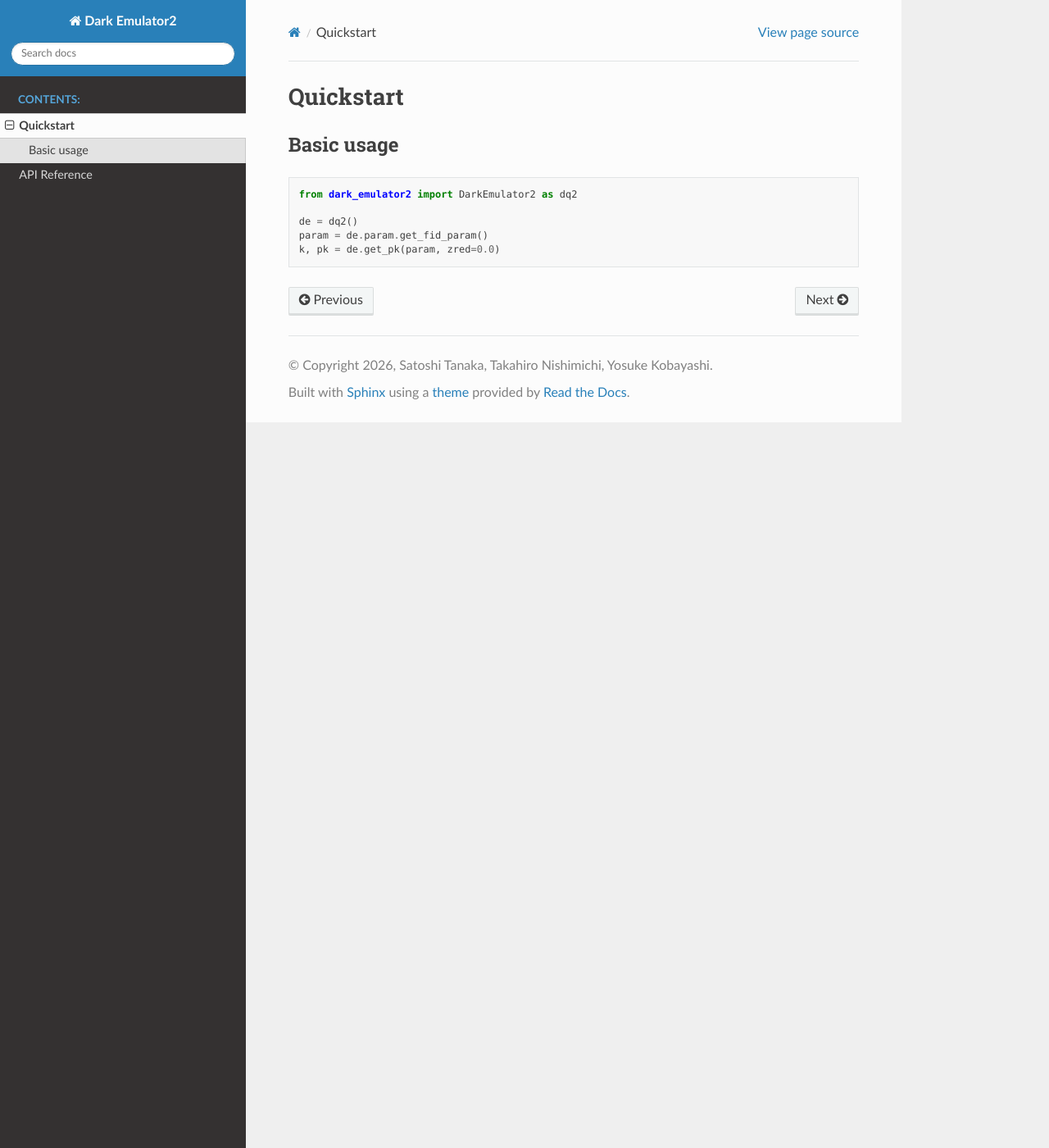
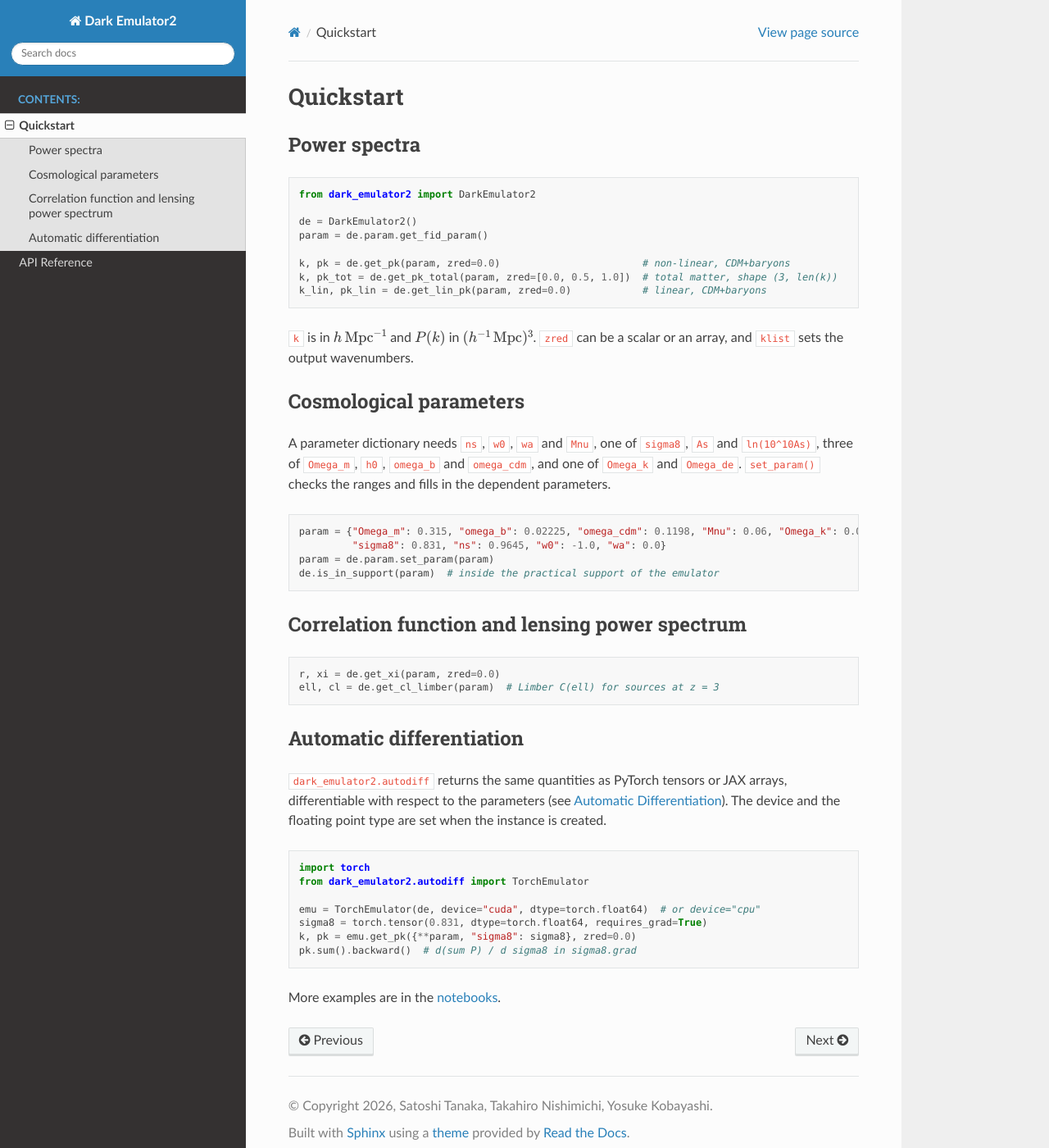
Before and after one commit to DarkQuestCosmology/dark_emulator2_public, a Sphinx documentation site: the page built from docs/quickstart.rst, in a window 1280 px wide and 1400 px high. Shown: the whole window at 82% size. Built offline with Sphinx 7.4.7 and the Read the Docs theme 3.1.0, drawn with Linux system fonts in a browser that asks for light colours.

Commit message:
Rerun and tidy the example notebooks; update the docs
- rerun 03a, 03b, 06b, 07a and 07b with the C_l and xi(r) fixes; widen
  two plot ranges that the corrected C_l curves no longer fit in
- tidy 00-04: one emulator per notebook, array zred, a helper for varied
  parameters, shot-noise settings without editing the default dict in
  place, merged text cells; 00 lists all notebooks
- 08a/08b: section on the device and dtype arguments
- docs: expanded quickstart, autodiff/GPU notes, console code blocks for
  the install commands, no missing _static path; README links in one list

Co-Authored-By: Claude Opus 5.5 <noreply@anthropic.com>

```diff
--- a/docs/api/autodiff.rst
+++ b/docs/api/autodiff.rst
@@ -3,6 +3,7 @@ Automatic Differentiation
 
 ``dark_emulator2.autodiff`` returns the same outputs as ``DarkEmulator2`` (emulator method) as PyTorch tensors or JAX arrays,
 differentiable with respect to the cosmological parameters.
+The device (CPU or GPU) and the floating point type are set when an instance is created (``device`` and ``dtype``).
 See the notebooks ``08a_autodiff_torch.ipynb`` and ``08b_autodiff_jax.ipynb`` for examples.
 
 .. currentmodule:: dark_emulator2.autodiff
--- a/docs/conf.py
+++ b/docs/conf.py
@@ -1,7 +1,5 @@
-import os
-import sys
+import re
 from pathlib import Path
-import re
 
 # Configuration file for the Sphinx documentation builder.
 #
@@ -37,12 +35,9 @@ autodoc_preserve_defaults = True
 templates_path = ['_templates']
 exclude_patterns = ['_build', 'Thumbs.db', '.DS_Store']
 
-
-
 # -- Options for HTML output -------------------------------------------------
 # https://www.sphinx-doc.org/en/master/usage/configuration.html#options-for-html-output
 
 html_theme = 'sphinx_rtd_theme'
-html_static_path = ['_static']
 
 htmlhelp_basename = 'DarkEmulator2Doc'
--- a/docs/quickstart.rst
+++ b/docs/quickstart.rst
@@ -1,13 +1,59 @@
 Quickstart
 ==========
 
-Basic usage
------------
+Power spectra
+-------------
 
 .. code-block:: python
 
-   from dark_emulator2 import DarkEmulator2 as dq2
+   from dark_emulator2 import DarkEmulator2
 
-   de = dq2()
+   de = DarkEmulator2()
    param = de.param.get_fid_param()
-   k, pk = de.get_pk(param, zred=0.0)
+
+   k, pk = de.get_pk(param, zred=0.0)                        # non-linear, CDM+baryons
+   k, pk_tot = de.get_pk_total(param, zred=[0.0, 0.5, 1.0])  # total matter, shape (3, len(k))
+   k_lin, pk_lin = de.get_lin_pk(param, zred=0.0)            # linear, CDM+baryons
+
+``k`` is in :math:`h\,\mathrm{Mpc}^{-1}` and :math:`P(k)` in :math:`(h^{-1}\,\mathrm{Mpc})^3`.
+``zred`` can be a scalar or an array, and ``klist`` sets the output wavenumbers.
+
+Cosmological parameters
+-----------------------
+
+A parameter dictionary needs ``ns``, ``w0``, ``wa`` and ``Mnu``, one of ``sigma8``, ``As`` and ``ln(10^10As)``,
+three of ``Omega_m``, ``h0``, ``omega_b`` and ``omega_cdm``, and one of ``Omega_k`` and ``Omega_de``.
+``set_param()`` checks the ranges and fills in the dependent parameters.
+
+.. code-block:: python
+
+   param = {"Omega_m": 0.315, "omega_b": 0.02225, "omega_cdm": 0.1198, "Mnu": 0.06, "Omega_k": 0.0,
+            "sigma8": 0.831, "ns": 0.9645, "w0": -1.0, "wa": 0.0}
+   param = de.param.set_param(param)
+   de.is_in_support(param)  # inside the practical support of the emulator
+
+Correlation function and lensing power spectrum
+-----------------------------------------------
+
+.. code-block:: python
+
+   r, xi = de.get_xi(param, zred=0.0)
+   ell, cl = de.get_cl_limber(param)  # Limber C(ell) for sources at z = 3
+
+Automatic differentiation
+-------------------------
+
+``dark_emulator2.autodiff`` returns the same quantities as PyTorch tensors or JAX arrays, differentiable with respect to the parameters (see :doc:`api/autodiff`).
+The device and the floating point type are set when the instance is created.
+
+.. code-block:: python
+
+   import torch
+   from dark_emulator2.autodiff import TorchEmulator
+
+   emu = TorchEmulator(de, device="cuda", dtype=torch.float64)  # or device="cpu"
+   sigma8 = torch.tensor(0.831, dtype=torch.float64, requires_grad=True)
+   k, pk = emu.get_pk({**param, "sigma8": sigma8}, zred=0.0)
+   pk.sum().backward()  # d(sum P) / d sigma8 in sigma8.grad
+
+More examples are in the `notebooks <https://github.com/DarkQuestCosmology/dark_emulator2_public/tree/main/notebook>`_.
```
Also changed, not shown: README.md (+2 -5 lines), docs/index.rst (+15 -8 lines), 11 other files.
